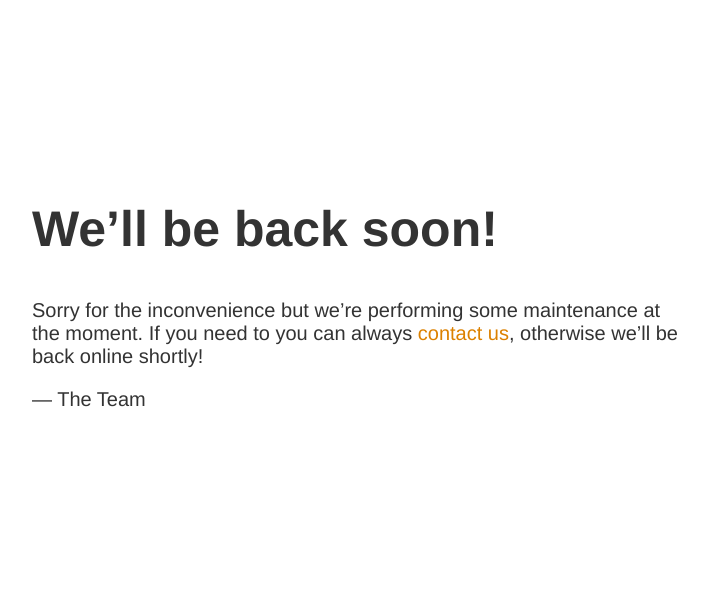
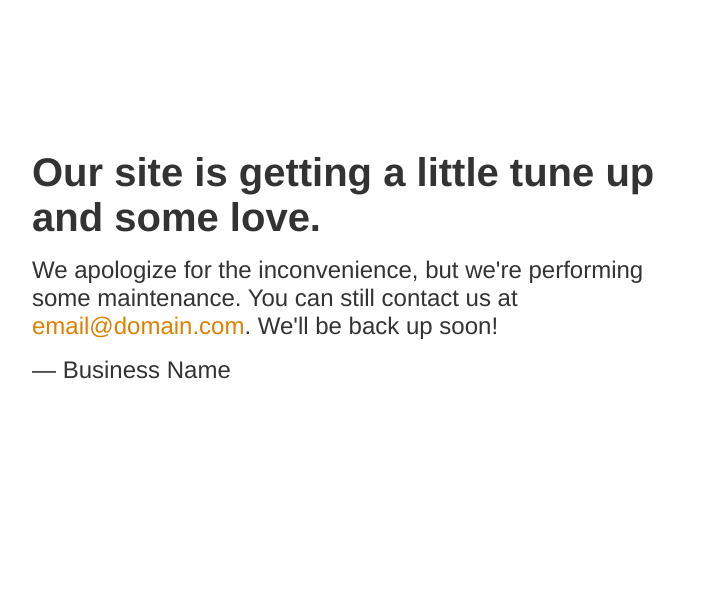
Before and after one commit to younesse2021/fibreoptiqueinfo.ma, a plain HTML site: page index.html in a window 1280 px wide. Shown: the whole page, without its empty margins (283-991 px from the left). Drawn offline with Linux system fonts and the light colour scheme.

Commit message:
Update index.html

```diff
--- a/index.html
+++ b/index.html
@@ -1,18 +1,74 @@
-<!doctype html>
-<title>Site Maintenance</title>
-<style>
+<!DOCTYPE html>
+<!-- saved from url=(0067)https://mackeycreativelab.com/wp-content/uploads/2014/09/index.html -->
+<html class="gr__mackeycreativelab_com"><head><meta http-equiv="Content-Type" content="text/html; charset=UTF-8">
+<meta name="viewport" content="width=device-width">
+<title>Performing Maintenance</title>
+<meta name="description" content="Performing maintenance...">
+<link rel="shortcut icon" href="favicon.ico" type="image/vnd.microsoft.icon" />
+
+<style type="text/css">
+    /* Reset */
+  html, body, div, span, applet, object, iframe,
+  h1, h2, h3, h4, h5, h6, p, blockquote, pre,
+  a, abbr, acronym, address, big, cite, code,
+  del, dfn, em, img, ins, kbd, q, s, samp,
+  small, strike, strong, sub, sup, tt, var,
+  b, u, i, center,
+  dl, dt, dd, ol, ul, li,
+  fieldset, form, label, legend,
+  table, caption, tbody, tfoot, thead, tr, th, td,
+  article, aside, canvas, details, embed,
+  figure, figcaption, footer, header, hgroup,
+  menu, nav, output, ruby, section, summary,
+  time, mark, audio, video {
+    margin: 0;
+    padding: 0;
+    border: 0;
+    font-size: 100%;
+    font: inherit;
+    vertical-align: baseline;
+  }
+  /* HTML5 display-role reset for older browsers */
+  article, aside, details, figcaption, figure,
+  footer, header, hgroup, menu, nav, section {
+    display: block;
+  }
+  body {
+    line-height: 1;
+  }
+  ol, ul {
+    list-style: none;
+  }
+  blockquote, q {
+    quotes: none;
+  }
+  blockquote:before, blockquote:after,
+  q:before, q:after {
+    content: '';
+    content: none;
+  }
+  table {
+    border-collapse: collapse;
+    border-spacing: 0;
+  }
+
+      html {font-size: 16px;}
       body { text-align: center; padding: 150px; }
-  h1 { font-size: 50px; }
+      h1 { font-size: 40px; font-weight: bold; margin-bottom: 1rem;}
+      p {font-size: 1.5rem; margin-bottom: 1rem;}
       body { font: 20px Helvetica, sans-serif; color: #333; }
-  article { display: block; text-align: left; width: 650px; margin: 0 auto; }
+      #article { display: block; text-align: left; width: 650px; margin: 0 auto; }
       a { color: #dc8100; text-decoration: none; }
       a:hover { color: #333; text-decoration: none; }
     </style>
-
-<article>
-    <h1>We&rsquo;ll be back soon!</h1>
+</head>
+<body data-gr-c-s-loaded="true">
+<div id="article">
+<h1>Our site is getting a little tune up and some love.</h1>
 <div>
-        <p>Sorry for the inconvenience but we&rsquo;re performing some maintenance at the moment. If you need to you can always <a href="mailto:#">contact us</a>, otherwise we&rsquo;ll be back online shortly!</p>
-        <p>&mdash; The Team</p>
+<p>We apologize for the inconvenience, but we're performing some maintenance. You can still contact us at <a href="mailto:">email@domain.com</a>. We'll be back up soon!</p>
+<p>— Business Name</p>
 </div>
-</article>
+</div>
+<script data-cfasync="false" src="./Performing Maintenance_files/email-decode.min.js"></script>
+</body></html>
```
Lines whose indentation alone changed are shown as unchanged.
